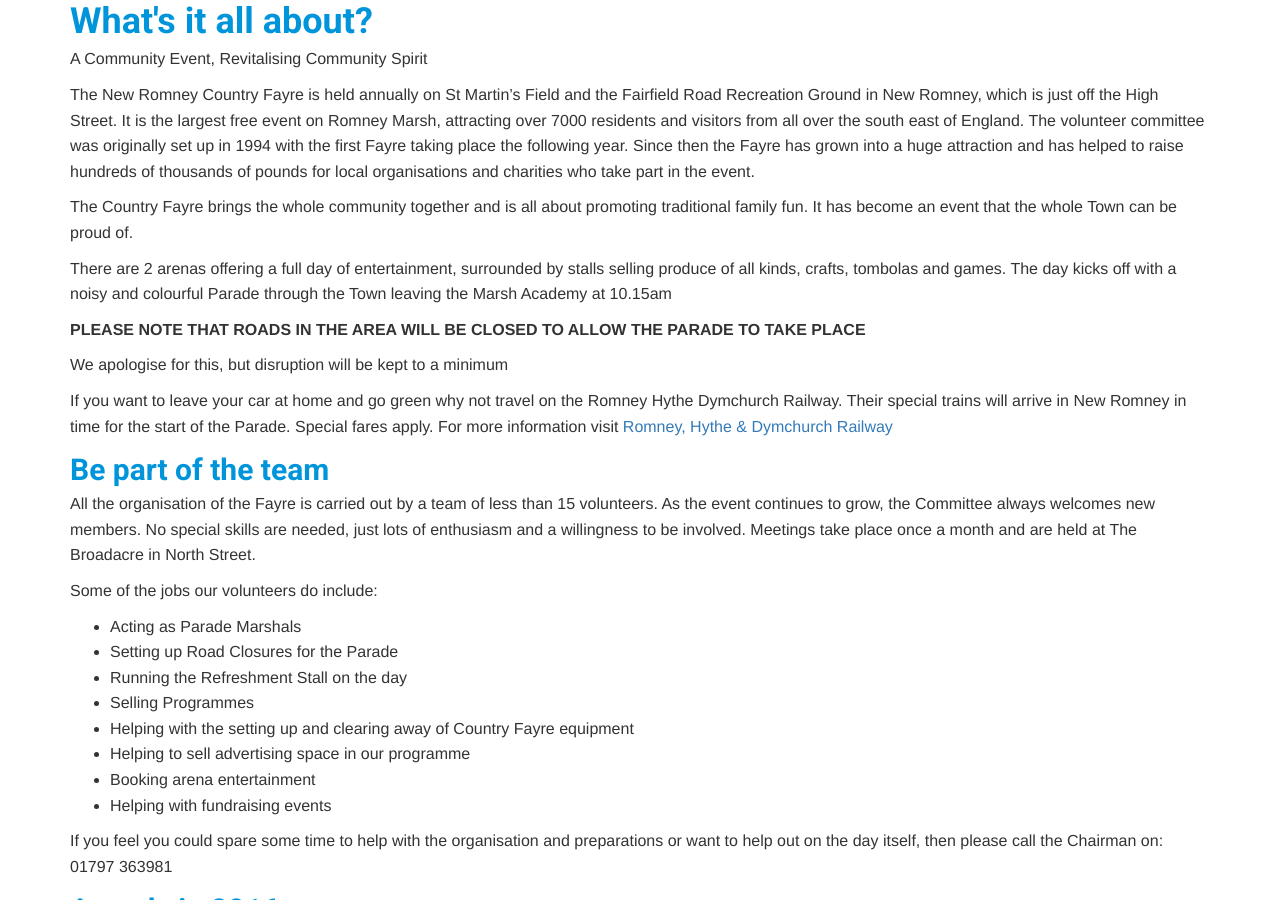
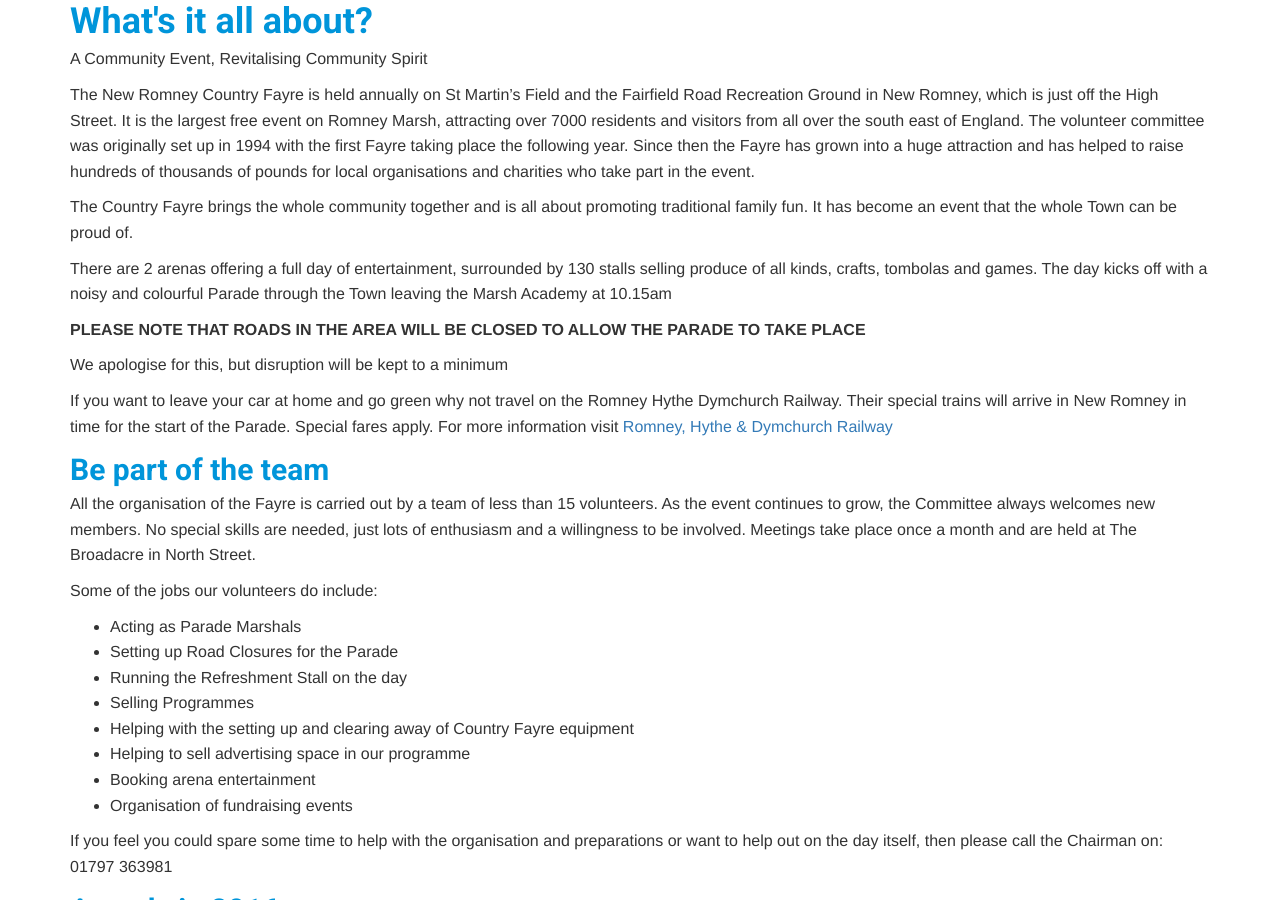
Before and after one commit to jodiedoubleday/newromney, a Jekyll site: the page built from about.md, in a window 1280 px wide and 900 px high, scrolled down 228 px. Built offline with Jekyll 4.4.1, drawn with Linux system fonts in a browser that asks for light colours; a script that is not in the unit is left out.

Commit message:
Update Pages “about”

```diff
--- a/about.md
+++ b/about.md
@@ -10,7 +9,7 @@ The New Romney Country Fayre is held annually on St Martin's Field and the Fairf
 
 The Country Fayre brings the whole community together and is all about promoting traditional family fun. It has become an event that the whole Town can be proud of.
 
-There are 2 arenas offering a full day of entertainment, surrounded by stalls selling produce of all kinds, crafts, tombolas and games. The day kicks off with a noisy and colourful Parade through the Town leaving the Marsh Academy at 10.15am
+There are 2 arenas offering a full day of entertainment, surrounded by 130 stalls selling produce of all kinds, crafts, tombolas and games. The day kicks off with a noisy and colourful Parade through the Town leaving the Marsh Academy at 10.15am
 
 **PLEASE NOTE THAT ROADS IN THE AREA WILL BE CLOSED TO ALLOW THE PARADE TO TAKE PLACE**
 
@@ -31,7 +30,7 @@ Some of the jobs our volunteers do include:
 * Helping with the setting up and clearing away of Country Fayre equipment
 * Helping to sell advertising space in our programme
 * Booking arena entertainment
-* Helping with fundraising events
+* Organisation of fundraising events
 
 If you feel you could spare some time to help with the organisation and preparations or want to help out on the day itself, then please call the Chairman on: 01797 363981
 
```
Also changed, not shown: other parts of about.md (+1 -2 lines).
